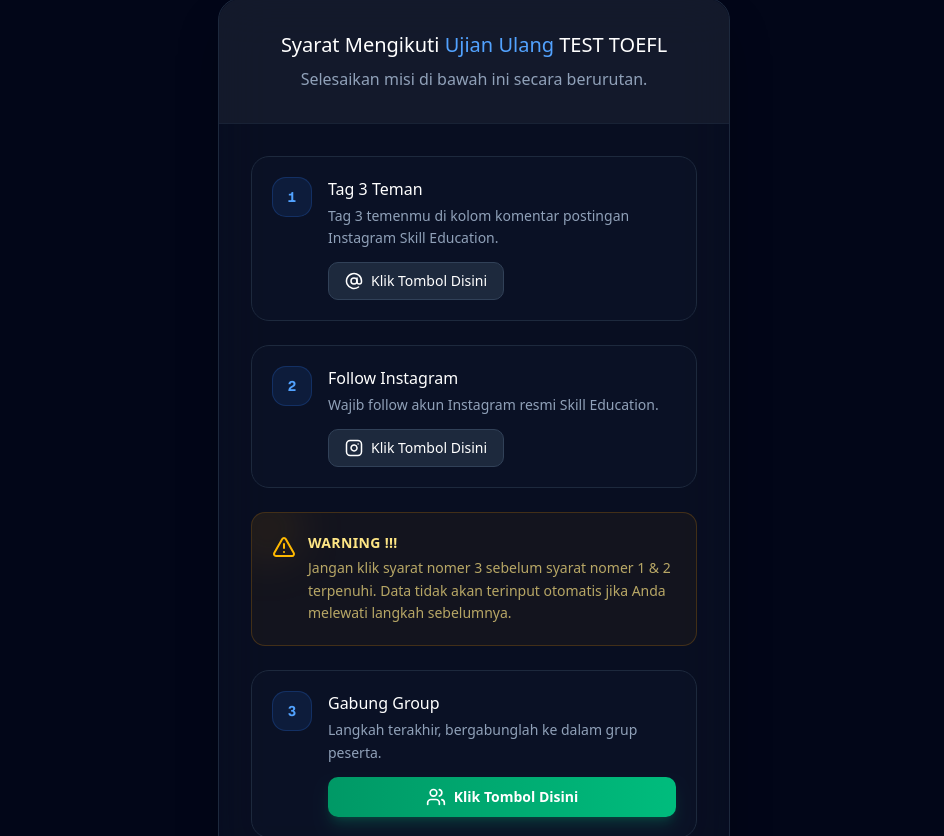
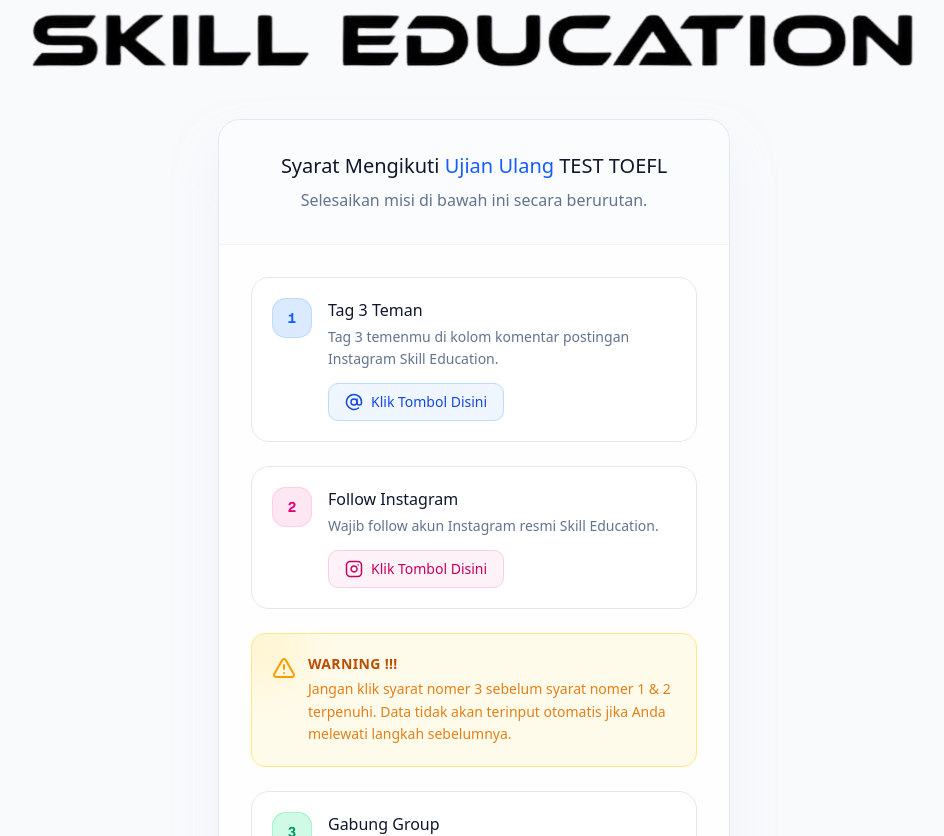
Before and after one commit to zaimulatqiya/skill-education, a Next.js app: page /ujian-ulang in a window 1280 px wide. Shown: the part 544-1380 px from the top of the page, without its empty margins (166-1110 px from the left). Built offline with nearby package versions, Linux system fonts and the light colour scheme.

Commit message:
update dan revisi

```diff
--- a/app/ujian-ulang/page.tsx
+++ b/app/ujian-ulang/page.tsx
@@ -11,43 +11,43 @@
 
 export default function UjianUlangPage() {
   return (
-    <div className="bg-slate-950 text-slate-200 antialiased selection:bg-blue-500/30 selection:text-blue-200 min-h-screen relative overflow-x-hidden">
+    <div className="bg-slate-50 text-slate-900 antialiased selection:bg-blue-100 selection:text-blue-700 min-h-screen relative overflow-x-hidden">
       {/* Background Effects */}
-      <div className="fixed top-0 left-1/2 -translate-x-1/2 w-[800px] h-[500px] bg-blue-600/10 blur-[100px] rounded-full pointer-events-none -z-10" />
-      <div className="fixed bottom-0 right-0 w-[500px] h-[500px] bg-indigo-900/10 blur-[120px] rounded-full pointer-events-none -z-10" />
+      <div className="fixed top-0 left-1/2 -translate-x-1/2 w-[800px] h-[500px] bg-blue-400/20 blur-[100px] rounded-full pointer-events-none -z-10" />
+      <div className="fixed bottom-0 right-0 w-[500px] h-[500px] bg-indigo-400/20 blur-[120px] rounded-full pointer-events-none -z-10" />
 
       <main className="flex min-h-screen flex-col items-center justify-center px-4 py-12 sm:px-6">
         {/* Logo Area */}
         <div className="mb-8">
-          <Image src="/assets/logo SE.png" alt="Skill Education Logo" width={180} height={180} className="h-auto w-auto" priority />
+          <Image src="/assets/logo-2.png" alt="Skill Education Logo" width={180} height={180} className="h-auto w-auto" priority />
         </div>
 
         {/* Main Card */}
-        <div className="w-full max-w-lg rounded-3xl border border-slate-800 bg-slate-900/50 backdrop-blur-xl shadow-2xl shadow-black/40">
+        <div className="w-full max-w-lg rounded-3xl border border-slate-200 bg-white/80 backdrop-blur-xl shadow-2xl shadow-slate-200/50">
           {/* Header Section */}
-          <div className="border-b border-slate-800/60 bg-white/5 rounded-t-3xl px-6 py-8 text-center sm:px-8">
-            <h2 className="text-lg font-medium leading-snug text-white sm:text-xl">
-              Syarat Mengikuti <span className="text-blue-400">Ujian Ulang</span> TEST TOEFL
+          <div className="border-b border-slate-100 bg-slate-50/50 rounded-t-3xl px-6 py-8 text-center sm:px-8">
+            <h2 className="text-lg font-medium leading-snug text-slate-900 sm:text-xl">
+              Syarat Mengikuti <span className="text-blue-600">Ujian Ulang</span> TEST TOEFL
             </h2>
-            <p className="mt-2 text-base text-slate-400">Selesaikan misi di bawah ini secara berurutan.</p>
+            <p className="mt-2 text-base text-slate-500">Selesaikan misi di bawah ini secara berurutan.</p>
           </div>
 
           {/* Content Section */}
           <div className="flex flex-col gap-6 px-6 py-8 sm:px-8">
             {/* Step 1 */}
-            <div className="group relative rounded-2xl border border-slate-800 bg-slate-900/40 p-5 transition-all hover:border-slate-700 hover:bg-slate-800/50">
+            <div className="group relative rounded-2xl border border-slate-200 bg-white p-5 transition-all hover:border-slate-300 hover:shadow-md hover:shadow-slate-200/50">
               <div className="flex items-start gap-4">
-                <div className="flex h-10 w-10 shrink-0 items-center justify-center rounded-xl bg-blue-500/10 text-blue-400 ring-1 ring-inset ring-blue-500/20">
+                <div className="flex h-10 w-10 shrink-0 items-center justify-center rounded-xl bg-blue-100 text-blue-600 ring-1 ring-inset ring-blue-200">
                   <span className="font-mono text-sm font-bold">1</span>
                 </div>
                 <div className="flex-1 space-y-3">
                   <div>
-                    <h3 className="font-medium text-white">Tag 3 Teman</h3>
-                    <p className="mt-1 text-sm leading-relaxed text-slate-400">Tag 3 temenmu di kolom komentar postingan Instagram Skill Education.</p>
+                    <h3 className="font-medium text-slate-900">Tag 3 Teman</h3>
+                    <p className="mt-1 text-sm leading-relaxed text-slate-500">Tag 3 temenmu di kolom komentar postingan Instagram Skill Education.</p>
                   </div>
                   <Link
                     href="#"
-                    className="inline-flex items-center gap-2 rounded-lg bg-slate-800 px-4 py-2 text-sm font-medium text-white transition-colors hover:bg-blue-600 hover:text-white border border-slate-700 hover:border-blue-500/50 active:scale-[0.98]"
+                    className="inline-flex items-center gap-2 rounded-lg bg-blue-50 px-4 py-2 text-sm font-medium text-blue-700 transition-colors hover:bg-blue-100 border border-blue-200 hover:border-blue-300 active:scale-[0.98]"
                   >
                     <AtSign className="w-[18px] h-[18px]" />
                     <span>Klik Tombol Disini</span>
@@ -57,19 +57,19 @@
             </div>
 
             {/* Step 2 */}
-            <div className="group relative rounded-2xl border border-slate-800 bg-slate-900/40 p-5 transition-all hover:border-slate-700 hover:bg-slate-800/50">
+            <div className="group relative rounded-2xl border border-slate-200 bg-white p-5 transition-all hover:border-slate-300 hover:shadow-md hover:shadow-slate-200/50">
               <div className="flex items-start gap-4">
-                <div className="flex h-10 w-10 shrink-0 items-center justify-center rounded-xl bg-blue-500/10 text-blue-400 ring-1 ring-inset ring-blue-500/20">
+                <div className="flex h-10 w-10 shrink-0 items-center justify-center rounded-xl bg-pink-100 text-pink-600 ring-1 ring-inset ring-pink-200">
                   <span className="font-mono text-sm font-bold">2</span>
                 </div>
                 <div className="flex-1 space-y-3">
                   <div>
-                    <h3 className="font-medium text-white">Follow Instagram</h3>
-                    <p className="mt-1 text-sm leading-relaxed text-slate-400">Wajib follow akun Instagram resmi Skill Education.</p>
+                    <h3 className="font-medium text-slate-900">Follow Instagram</h3>
+                    <p className="mt-1 text-sm leading-relaxed text-slate-500">Wajib follow akun Instagram resmi Skill Education.</p>
                   </div>
                   <Link
                     href="#"
-                    className="inline-flex items-center gap-2 rounded-lg bg-slate-800 px-4 py-2 text-sm font-medium text-white transition-colors hover:bg-pink-600 hover:text-white border border-slate-700 hover:border-pink-500/50 active:scale-[0.98]"
+                    className="inline-flex items-center gap-2 rounded-lg bg-pink-50 px-4 py-2 text-sm font-medium text-pink-700 transition-colors hover:bg-pink-100 border border-pink-200 hover:border-pink-300 active:scale-[0.98]"
                   >
                     <Instagram className="w-[18px] h-[18px]" />
                     <span>Klik Tombol Disini</span>
@@ -79,31 +79,31 @@
             </div>
 
             {/* Warning Block */}
-            <div className="relative overflow-hidden rounded-xl border border-amber-500/20 bg-amber-500/5 p-5">
-              <div className="absolute -left-4 -top-4 h-16 w-16 rounded-full bg-amber-500/10 blur-xl" />
+            <div className="relative overflow-hidden rounded-xl border border-amber-200 bg-amber-50 p-5">
+              <div className="absolute -left-4 -top-4 h-16 w-16 rounded-full bg-amber-100 blur-xl" />
               <div className="relative flex gap-3">
-                <TriangleAlert className="mt-0.5 shrink-0 text-amber-400 w-6 h-6" />
+                <TriangleAlert className="mt-0.5 shrink-0 text-amber-500 w-6 h-6" />
                 <div className="space-y-1">
-                  <h4 className="text-sm font-semibold tracking-wide text-amber-200 uppercase">Warning !!!</h4>
-                  <p className="text-sm leading-relaxed text-amber-200/70">Jangan klik syarat nomer 3 sebelum syarat nomer 1 & 2 terpenuhi. Data tidak akan terinput otomatis jika Anda melewati langkah sebelumnya.</p>
+                  <h4 className="text-sm font-semibold tracking-wide text-amber-700 uppercase">Warning !!!</h4>
+                  <p className="text-sm leading-relaxed text-amber-600/90">Jangan klik syarat nomer 3 sebelum syarat nomer 1 & 2 terpenuhi. Data tidak akan terinput otomatis jika Anda melewati langkah sebelumnya.</p>
                 </div>
               </div>
             </div>
 
             {/* Step 3 */}
-            <div className="group relative rounded-2xl border border-slate-800 bg-slate-900/40 p-5 transition-all hover:border-slate-700 hover:bg-slate-800/50">
+            <div className="group relative rounded-2xl border border-slate-200 bg-white p-5 transition-all hover:border-slate-300 hover:shadow-md hover:shadow-slate-200/50">
               <div className="flex items-start gap-4">
-                <div className="flex h-10 w-10 shrink-0 items-center justify-center rounded-xl bg-blue-500/10 text-blue-400 ring-1 ring-inset ring-blue-500/20">
+                <div className="flex h-10 w-10 shrink-0 items-center justify-center rounded-xl bg-emerald-100 text-emerald-600 ring-1 ring-inset ring-emerald-200">
                   <span className="font-mono text-sm font-bold">3</span>
                 </div>
                 <div className="flex-1 space-y-3">
                   <div>
-                    <h3 className="font-medium text-white">Gabung Group</h3>
-                    <p className="mt-1 text-sm leading-relaxed text-slate-400">Langkah terakhir, bergabunglah ke dalam grup peserta.</p>
+                    <h3 className="font-medium text-slate-900">Gabung Group</h3>
+                    <p className="mt-1 text-sm leading-relaxed text-slate-500">Langkah terakhir, bergabunglah ke dalam grup peserta.</p>
                   </div>
                   <Link
                     href="#"
-                    className="inline-flex w-full items-center justify-center gap-2 rounded-lg bg-gradient-to-r from-emerald-600 to-emerald-500 px-4 py-2.5 text-sm font-semibold text-white shadow-lg shadow-emerald-500/20 transition-all hover:brightness-110 active:scale-[0.98]"
+                    className="inline-flex w-full items-center justify-center gap-2 rounded-lg bg-gradient-to-r from-emerald-500 to-emerald-400 px-4 py-2.5 text-sm font-semibold text-white shadow-lg shadow-emerald-200 transition-all hover:brightness-105 active:scale-[0.98]"
                   >
                     <Users className="w-5 h-5" />
                     <span>Klik Tombol Disini</span>
@@ -111,8 +111,6 @@
                 </div>
               </div>
             </div>
-
-
           </div>
         </div>
       </main>
```
Also changed, not shown: app/daftar-toefl/page.tsx (+29 -26 lines).
